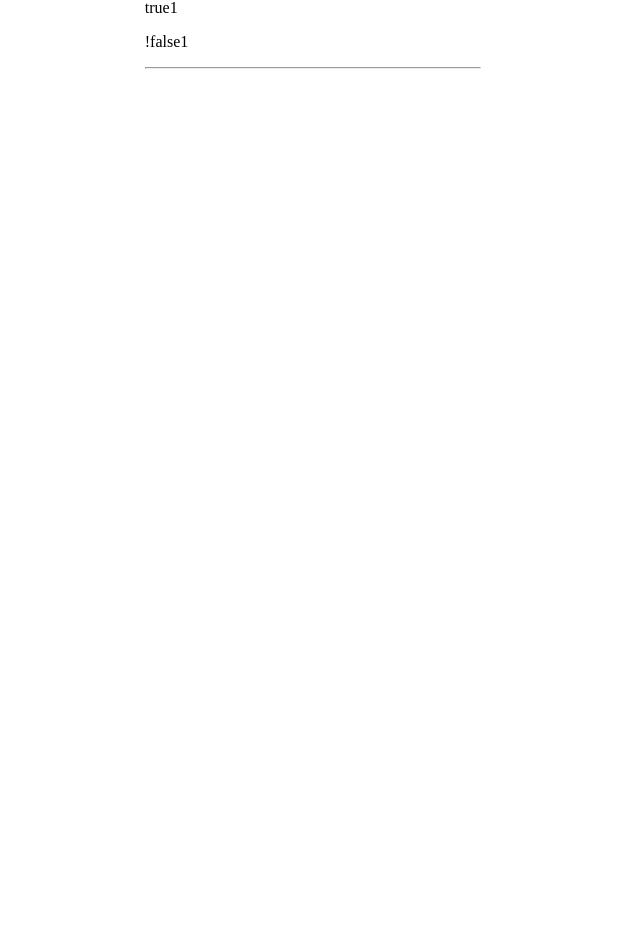
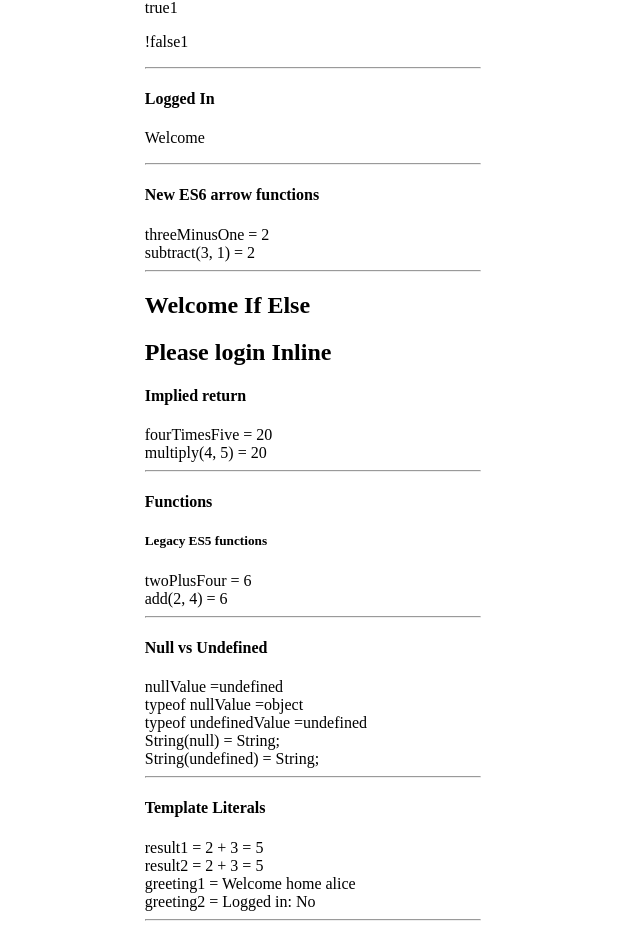
Before and after one commit to Fixlei/kambaz-next-js, a Next.js app: page /labs/lab3 in a window 1280 px wide. Shown: the part 874-1814 px from the top of the page, without its empty margins (0-640 px from the left). Before the commit the page ends 962 px from the top, so only its background shows below. Built offline with nearby package versions, Linux system fonts and the light colour scheme.

Commit message:
lab3 practice ..

```diff
--- /dev/null
+++ b/app/labs/lab3/ArrowFunctions.tsx
@@ -0,0 +1,16 @@
+//3.3.1 Arrow functions
+
+const subtract = (a: number, b: number) => {
+  return a - b;
+};
+export default function ArrowFunctions() {
+  const threeMinusOne = subtract(3, 1);
+  console.log(threeMinusOne);
+  return (
+    <div id="wd-arrow-functions">
+      <h4>New ES6 arrow functions</h4>
+      threeMinusOne = {threeMinusOne} <br />
+      subtract(3, 1) = {subtract(3, 1)} <hr />
+    </div>
+  );
+}
--- /dev/null
+++ b/app/labs/lab3/ConditionalOutputIfElse.tsx
@@ -0,0 +1,13 @@
+//3.2.6 Generating conditional output
+//With boolean expressions we can render content based on some logic.
+
+export default function ConditionalOutputIfElse() {
+  const loggedIn = true;
+  if (loggedIn) {
+    return <h2 id="wd-conditional-output-if-else-welcome">Welcome If Else</h2>;
+  } else {
+    return (
+      <h2 id="wd-conditional-output-if-else-login">Please login If Else</h2>
+    );
+  }
+}
--- /dev/null
+++ b/app/labs/lab3/ConditionalOutputInline.tsx
@@ -0,0 +1,9 @@
+export default function ConditionalOutputInline() {
+  const loggedIn = false;
+  return (
+    <div id="wd-conditional-output-inline">
+      {loggedIn && <h2>Welcome Inline</h2>}
+      {!loggedIn && <h2>Please login Inline</h2>}
+    </div>
+  );
+}
--- /dev/null
+++ b/app/labs/lab3/ImpliedReturn.tsx
@@ -0,0 +1,16 @@
+//if the body of the function consists of just returning some value or expression,
+// then the return statement is optional and can be
+// replaced with just the value or expression.const multiply = (a: number, b: number) => a * b;
+
+export default function ImpliedReturn() {
+  const multiply = (a: number, b: number) => a * b;
+  const fourTimesFive = multiply(4, 5);
+  console.log(fourTimesFive);
+  return (
+    <div id="wd-implied-return">
+      <h4>Implied return</h4>
+      fourTimesFive = {fourTimesFive} <br />
+      multiply(4, 5) = {multiply(4, 5)} <hr />
+    </div>
+  );
+}
--- /dev/null
+++ b/app/labs/lab3/LegacyFunctions.tsx
@@ -0,0 +1,15 @@
+function add(a: number, b: number) {
+  return a + b;
+}
+export default function LegacyFunctions() {
+  const twoPlusFour = add(2, 4);
+  console.log(twoPlusFour);
+  return (
+    <div id="wd-legacy-functions">
+      <h4>Functions</h4>
+      <h5>Legacy ES5 functions</h5>
+      twoPlusFour = {twoPlusFour} <br />
+      add(2, 4) = {add(2, 4)} <hr />
+    </div>
+  );
+}
--- /dev/null
+++ b/app/labs/lab3/NullUndefined.tsx
@@ -0,0 +1,19 @@
+export default function NullUndefined() {
+  const nullValue = null;
+  const undefinedValue = undefined;
+  return (
+    <div id="wd-null-undefined">
+      <h4>Null vs Undefined</h4>
+      nullValue ={String(undefinedValue)}
+      <br />
+      typeof nullValue ={typeof nullValue}
+      <br />
+      typeof undefinedValue ={typeof undefinedValue}
+      <br />
+      String(null) = String{null};
+      <br />
+      String(undefined) = String{undefined};
+      <hr />
+    </div>
+  );
+}
--- /dev/null
+++ b/app/labs/lab3/TemplateLiterals.tsx
@@ -0,0 +1,22 @@
+//JavaScript template strings provide a better approach by allowing
+//embedding expressions and algorithms right within strings themselves.
+//  To practice, implement a new component called TemplateLiterals.
+
+export default function TemplateLiterals() {
+  const five = 2 + 3;
+  const result1 = "2 + 3 = " + five;
+  const result2 = `2 + 3 = ${2 + 3}`;
+  const username = "alice";
+  const greeting1 = `Welcome home ${username}`;
+  const loggedIn = false;
+  const greeting2 = `Logged in: ${loggedIn ? "Yes" : "No"}`;
+  return (
+    <div id="wd-template-literals">
+      <h4>Template Literals</h4>
+      result1 = {result1} <br />
+      result2 = {result2} <br />
+      greeting1 = {greeting1} <br />
+      greeting2 = {greeting2} <hr />
+    </div>
+  );
+}
--- /dev/null
+++ b/app/labs/lab3/TernaryOperator.tsx
@@ -0,0 +1,12 @@
+//3.2.5 Ternary Conditional Operator
+
+export default function TernaryOperator() {
+  //eslint-disable-next-line prefer-const
+  let loggedIn = true;
+  return (
+    <div id="wd-ternary-operator">
+      <h4>Logged In</h4>
+      {loggedIn ? <p>Welcome</p> : <p>Please login</p>} <hr />
+    </div>
+  );
+}
--- a/app/labs/lab3/page.tsx
+++ b/app/labs/lab3/page.tsx
@@ -2,6 +2,14 @@ import VariablesAndConstants from "./VariablesAndConstants";
 import VariableTypes from "./VariableTypes";
 import BooleanVariables from "./BooleanVariables";
 import IfElse from "./IfElse";
+import TernaryOperator from "./TernaryOperator";
+import ArrowFunctions from "./ArrowFunctions";
+import ConditionalOutputIfElse from "./ConditionalOutputIfElse";
+import ConditionalOutputInline from "./ConditionalOutputInline";
+import ImpliedReturn from "./ImpliedReturn";
+import LegacyFunctions from "./LegacyFunctions";
+import NullUndefined from "./NullUndefined";
+import TemplateLiterals from "./TemplateLiterals";
 
 export default function Lab3() {
   return (
@@ -12,6 +20,14 @@ export default function Lab3() {
       <VariableTypes />
       <BooleanVariables />
       <IfElse />
+      <TernaryOperator />
+      <ArrowFunctions />
+      <ConditionalOutputIfElse />
+      <ConditionalOutputInline />
+      <ImpliedReturn />
+      <LegacyFunctions />
+      <NullUndefined />
+      <TemplateLiterals />
     </div>
   );
 }
```
